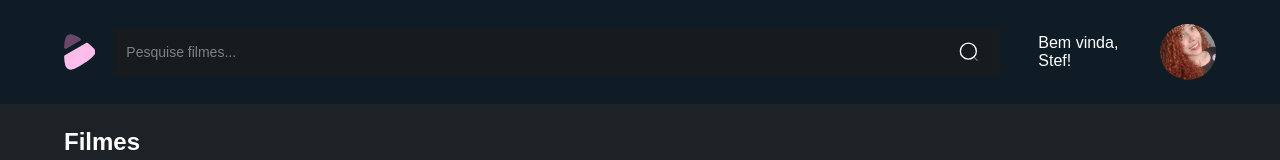
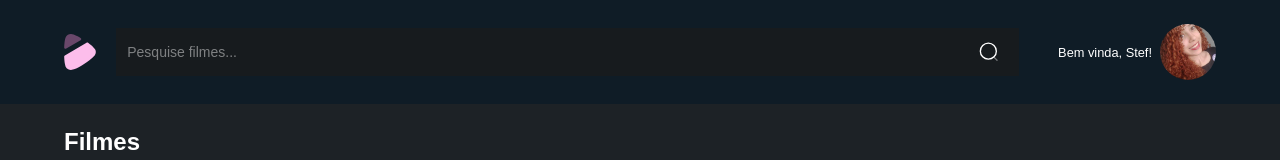
Before and after one commit to estefaneluz/cubos-flix, a React (Create React App) app: page / in a window 1280 px wide. Shown: the top 160 px of the page. Built offline with nearby package versions, Linux system fonts and the light colour scheme.

Commit message:
centralizando texto user-info

```diff
--- a/src/components/Nav/style.css
+++ b/src/components/Nav/style.css
@@ -47,7 +47,9 @@ nav {
 .user-info {
   display: flex;
   align-items: center;
+  text-align: center;
   column-gap: 8px;
+  font-size: 0.8em;
 }
 
 .user-info img {
```
Also changed, not shown: 1 other file (tests, documents, lock files or other folders).
